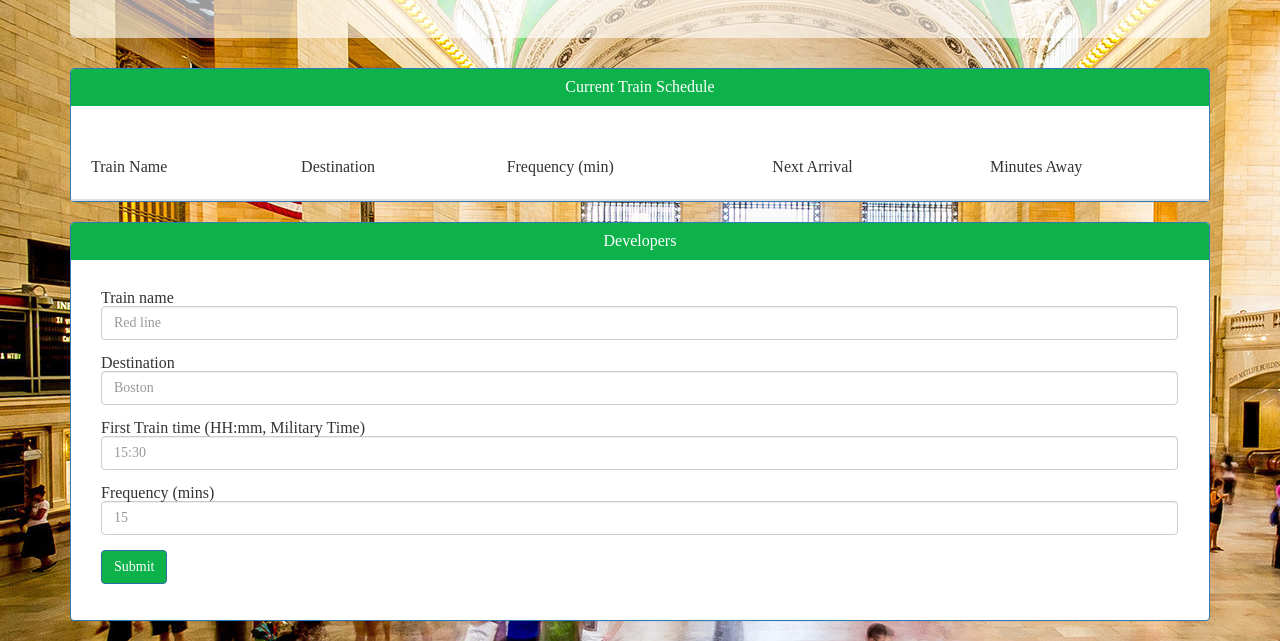
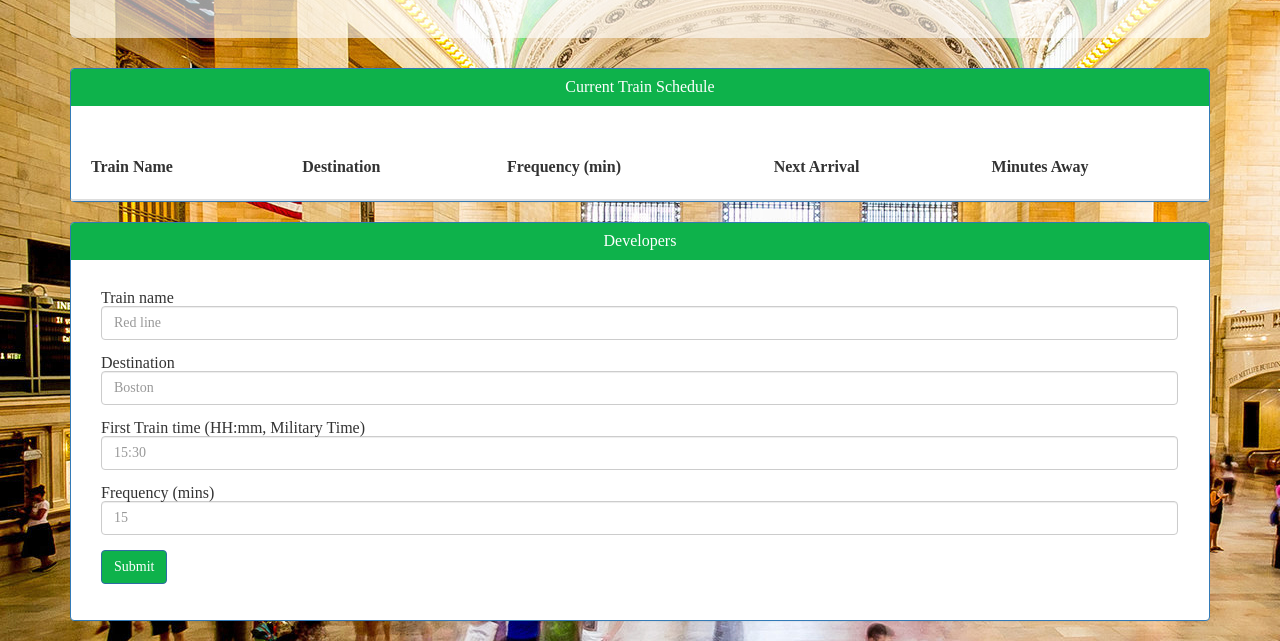
Before and after one commit to Rcode06/Train-Scheduler, a plain HTML site: page index.html in a window 1280 px wide. Shown: the part 166-807 px from the top of the page. Drawn offline with nearby package versions, Linux system fonts and the light colour scheme.

Commit message:
Update style.css

```diff
--- a/assets/css/style.css
+++ b/assets/css/style.css
@@ -39,6 +39,22 @@ width:97%;
   border-color: #0eb24b;
  }
 
+#trainName{
+  font-weight: bold;
+ }
+ #destination{
+  font-weight: bold;
+ }
+ #frequency{
+  font-weight: bold;
+ }
+ #nextArrival{
+  font-weight: bold;
+ }
+ #minAway{
+  font-weight: bold;
+ }
+
  .table>tbody>tr>td, .table>tbody>tr>th, .table>tfoot>tr>td, .table>tfoot>tr>th, .table>thead>tr>td, .table>thead>tr>th {
 padding: 20px;
  }
```
